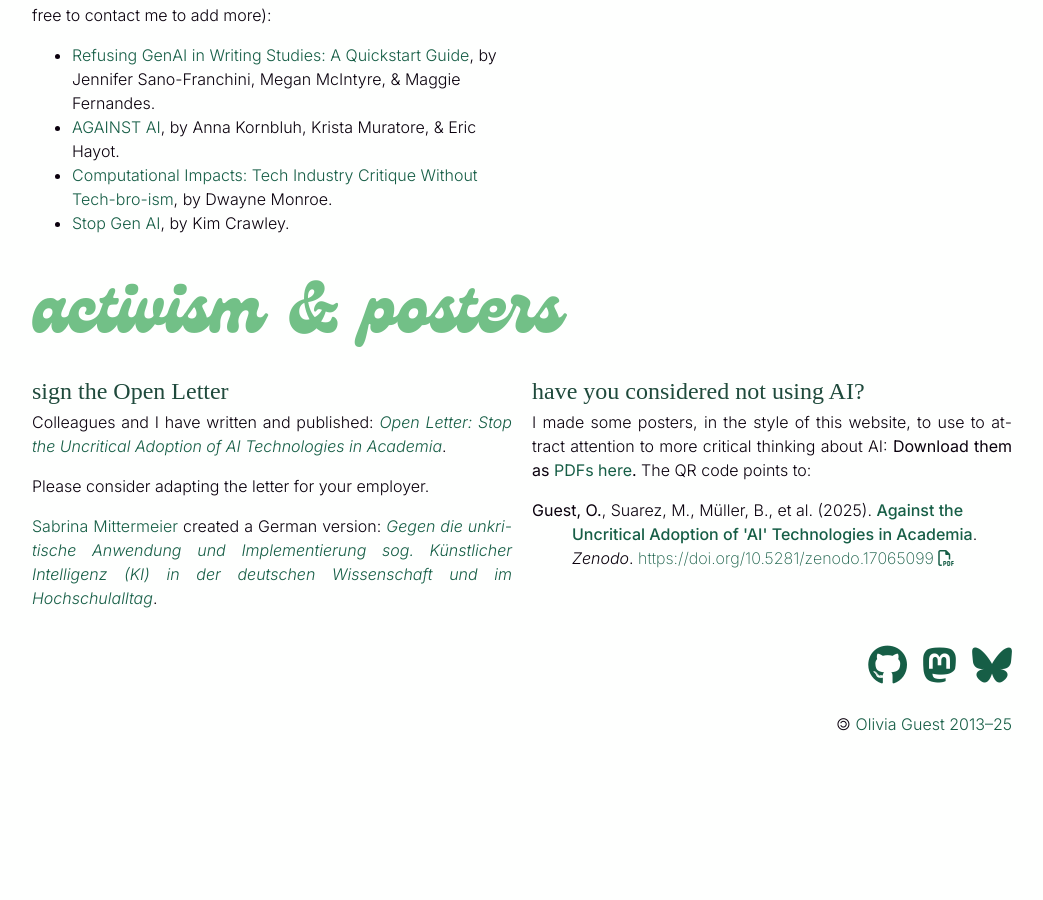
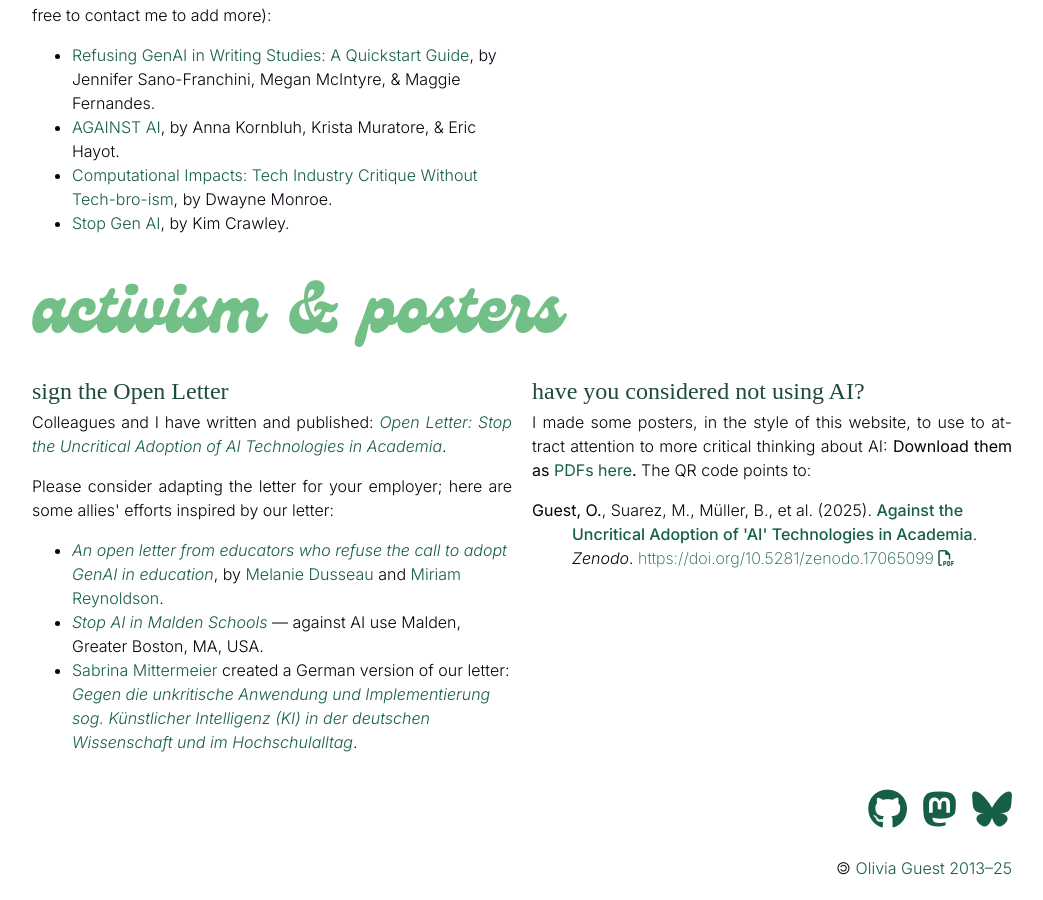
Before and after one commit to oliviaguest/oliviaguest.github.io, a Jekyll site: the page built from CAIL.html, in a window 1280 px wide and 900 px high, scrolled down 5496 px. Shown: the whole window, without its empty margins (118-1161 px from the left). Built offline with Jekyll 4.4.1, drawn with Linux system fonts in a browser that asks for light colours; nearby versions of some CDN libraries; some web fonts are replaced; library files that are not in the unit come from our copies; a style sheet for code colours, icons or effects is not loaded; before the commit the page ends 6252 px from its top, so only the background shows below that.

Commit message:
other open letters

```diff
--- a/CAIL.html
+++ b/CAIL.html
@@ -305,11 +305,20 @@ are orthogonal nor do they exclusively pick out the types of products we may wis
     <p>Colleagues and I have written and published: <a href="https://openletter.earth/open-letter-stop-the-uncritical-adoption-of-ai-technologies-in-academia-b65bba1e?limit=0"><i>Open Letter: Stop the Uncritical Adoption of AI Technologies in Academia</i></a>.</p>
 
     <p>
-    Please consider adapting the letter for your employer.
+    Please consider adapting the letter for your employer; here are some allies' efforts inspired by our letter:<ul>
+        <li>
+            <i><a href="https://openletter.earth/an-open-letter-from-educators-who-refuse-the-call-to-adopt-genai-in-education-cb4aee75">An open letter from educators who refuse the call to adopt GenAI in education</a></i>, by <a href="https://www.findlay.edu/search/faculty-staff?fsid=00002a38+">Melanie Dusseau</a> and <a href="https://miriamreynoldson.com/">Miriam Reynoldson</a>.
+        </li>
+        <li>
+            <i><a href="https://openletter.earth/stop-ai-in-malden-schools-d7de618d">Stop AI in Malden Schools</a></i> — against AI use Malden, Greater Boston, MA, USA.
+        </li>
+    <li>
+    <a href="https://linktr.ee/sabrinamittermeier">Sabrina Mittermeier</a> created a German version of our letter: <i><a href="https://openletter.earth/gegen-die-unkritische-anwendung-und-implementierung-sog-kunstlicher-intelligenz-ki-in-der-deutschen-wissenschaft-und-im-hochschulalltag-3094a789">Gegen die unkritische Anwendung und Implementierung sog. Künstlicher Intelligenz (KI) in der deutschen Wissenschaft und im Hochschulalltag</a></i>.
+    </li>
+    </ul>
     </p>
 
-    <p><a href="https://linktr.ee/sabrinamittermeier">Sabrina Mittermeier</a> created a German version: <i><a href="https://openletter.earth/gegen-die-unkritische-anwendung-und-implementierung-sog-kunstlicher-intelligenz-ki-in-der-deutschen-wissenschaft-und-im-hochschulalltag-3094a789">Gegen die unkritische Anwendung und Implementierung sog. Künstlicher Intelligenz (KI) in der deutschen Wissenschaft und im Hochschulalltag</a></i>.</p>
-    </div>
+     </div>
 
 
 
```
